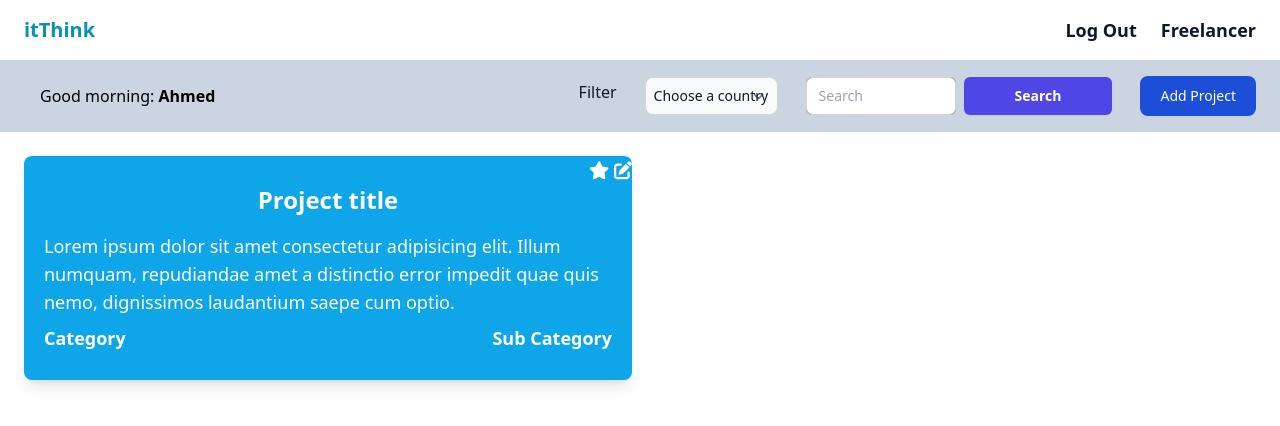
After one commit to anasHammaoui/itTthink_full_stack_projet, a PHP site: page /utilisateur.php in a window 1280 px wide. The commit adds this page. Shown: the top 426 px of the page. Run offline with PHP 8.4, Linux system fonts and the light colour scheme; a user stored in the database is signed in; data comes from the database, SQL or seed files in the repository; some libraries are stand-ins or nearby versions.

Commit message:
working o user page ui

```diff
--- /dev/null
+++ b/utilisateur.php
@@ -0,0 +1,132 @@
+<?php
+include "dataBase.php";
+session_start();
+$sessionId = $_SESSION["userId"];
+$userData = "SELECT nom_utilisateur FROM utilisateurs WHERE id_utilisateur = $sessionId";
+$getData = $connect -> query($userData);
+$getItAsArr = $getData->fetch_assoc();
+?>
+<!DOCTYPE html>
+<html lang="en">
+<head>
+    <meta charset="UTF-8">
+    <meta name="viewport" content="width=device-width, initial-scale=1.0">
+    <title>Utilisateur</title>
+    <meta name="keywords" content="freelance, user, offer">
+    <link href="https://cdn.jsdelivr.net/npm/flowbite@2.5.2/dist/flowbite.min.css" rel="stylesheet" />
+    <link rel="stylesheet" href="https://cdnjs.cloudflare.com/ajax/libs/font-awesome/6.7.1/css/all.min.css" integrity="sha512-5Hs3dF2AEPkpNAR7UiOHba+lRSJNeM2ECkwxUIxC1Q/FLycGTbNapWXB4tP889k5T5Ju8fs4b1P5z/iB4nMfSQ==" crossorigin="anonymous" referrerpolicy="no-referrer" />
+    <script src="https://cdn.tailwindcss.com"></script>
+    <script src="https://cdn.jsdelivr.net/npm/flowbite@2.5.2/dist/flowbite.min.js"></script>
+
+</head>
+<body>
+     <!-- nav bar  -->
+  <nav class="flex justify-between items-center px-4 md:px-6 py-4 bg-white shadow-md">
+    <h2 class="text-cyan-600 font-semibold text-xl">itThink</h2>
+    <ul class="flex justify-between items-center gap-6">
+    <li ><a href="index.php" class="text-slate-900 font-bold text-lg hover:text-cyan-600 transition-all">Log Out</a></li>
+      <li ><a href="signup.php" class="text-slate-900 font-bold text-lg hover:text-cyan-600 transition-all">Freelancer</a></li>
+    </ul>
+  </nav>
+  <div class="page-header flex py-4 bg-slate-300 justify-between px-4 md:px-6 items-center">
+    <!-- user name -->
+  <div class="userName  text-black  py-2 px-4 grow">
+        Good morning:
+        <span class="font-bold"><?php
+            echo $getItAsArr["nom_utilisateur"];
+        ?></span>
+    </div>
+    <!-- filter -->
+    <div class="filter flex  items-center mr-7" >
+  <label for="countries" class="block mb-2 mr-7 font-medium text-gray-900 ">Filter</label>
+  <select id="countries" class="bg-gray-50 border border-gray-300 text-gray-900 text-sm rounded-lg focus:ring-blue-500 focus:border-blue-500 block w-full p-2 " name="filter">
+    <option selected>Choose a country</option>
+    <option value="cat">category</option>
+    <option value="status">status</option>
+    <option value="date">date</option>
+  </select>
+</div>
+<!-- search -->
+    <div class="search">
+        <form action="utilisateur.php" method="POST" class="flex justify-between">
+            <input type="search" name="search" class="block w-full rounded-md bg-white px-3 py-1.5 text-base text-gray-900 outline outline-1 -outline-offset-1 outline-gray-300 placeholder:text-gray-400 focus:outline focus:outline-2 focus:-outline-offset-2 focus:outline-indigo-600 sm:text-sm/6 mr-2" placeholder="Search">
+            <input type="submit" value="Search" name="submit_search" class="flex w-full justify-center rounded-md bg-indigo-600 px-3 py-1.5 text-sm/6 font-semibold text-white shadow-sm hover:bg-indigo-500 focus-visible:outline focus-visible:outline-2 focus-visible:outline-offset-2 focus-visible:outline-indigo-600 cursor-pointer" >
+        </form>
+    </div>
+    <!-- ajouter -->
+     <!-- Ajouter -->
+ <div class="ajouter ml-7">
+
+
+<!-- Modal toggle -->
+<button data-modal-target="authentication-modal" data-modal-toggle="authentication-modal" class="block text-white bg-blue-700 hover:bg-blue-800 focus:ring-4 focus:outline-none focus:ring-blue-300 font-medium rounded-lg text-sm px-5 py-2.5 text-center dark:bg-blue-600 dark:hover:bg-blue-700 dark:focus:ring-blue-800" type="button">
+  Add Project
+</button>
+
+<!-- Main modal -->
+<div id="authentication-modal" tabindex="-1" aria-hidden="true" class="hidden  overflow-y-auto overflow-x-hidden fixed top-0 right-0 left-0 z-50 justify-center items-center w-full md:inset-0 h-[calc(100%-1rem)] max-h-full">
+    <div class="relative p-4 w-full max-w-md max-h-full">
+        <!-- Modal content -->
+        <div class="relative bg-white rounded-lg shadow dark:bg-gray-700">
+            <!-- Modal header -->
+            <div class="flex items-center justify-between p-4 md:p-5 border-b rounded-t dark:border-gray-600">
+                <h3 class="text-xl font-semibold text-gray-900 dark:text-white">
+                    Sign in to our platform
+                </h3>
+                <button type="button" class="end-2.5 text-gray-400 bg-transparent hover:bg-gray-200 hover:text-gray-900 rounded-lg text-sm w-8 h-8 ms-auto inline-flex justify-center items-center dark:hover:bg-gray-600 dark:hover:text-white" data-modal-hide="authentication-modal">
+                    <svg class="w-3 h-3" aria-hidden="true" xmlns="http://www.w3.org/2000/svg" fill="none" viewBox="0 0 14 14">
+                        <path stroke="currentColor" stroke-linecap="round" stroke-linejoin="round" stroke-width="2" d="m1 1 6 6m0 0 6 6M7 7l6-6M7 7l-6 6"/>
+                    </svg>
+                    <span class="sr-only">Close modal</span>
+                </button>
+            </div>
+            <!-- Modal body -->
+            <div class="p-4 md:p-5">
+                <form class="space-y-4" action="#">
+                    <div>
+                        <label for="email" class="block mb-2 text-sm font-medium text-gray-900 dark:text-white">Your email</label>
+                        <input type="email" name="email" id="email" class="bg-gray-50 border border-gray-300 text-gray-900 text-sm rounded-lg focus:ring-blue-500 focus:border-blue-500 block w-full p-2.5 dark:bg-gray-600 dark:border-gray-500 dark:placeholder-gray-400 dark:text-white" placeholder="name@company.com" required />
+                    </div>
+                    <div>
+                        <label for="password" class="block mb-2 text-sm font-medium text-gray-900 dark:text-white">Your password</label>
+                        <input type="password" name="password" id="password" placeholder="••••••••" class="bg-gray-50 border border-gray-300 text-gray-900 text-sm rounded-lg focus:ring-blue-500 focus:border-blue-500 block w-full p-2.5 dark:bg-gray-600 dark:border-gray-500 dark:placeholder-gray-400 dark:text-white" required />
+                    </div>
+                    <div class="flex justify-between">
+                        <div class="flex items-start">
+                            <div class="flex items-center h-5">
+                                <input id="remember" type="checkbox" value="" class="w-4 h-4 border border-gray-300 rounded bg-gray-50 focus:ring-3 focus:ring-blue-300 dark:bg-gray-600 dark:border-gray-500 dark:focus:ring-blue-600 dark:ring-offset-gray-800 dark:focus:ring-offset-gray-800" required />
+                            </div>
+                            <label for="remember" class="ms-2 text-sm font-medium text-gray-900 dark:text-gray-300">Remember me</label>
+                        </div>
+                        <a href="#" class="text-sm text-blue-700 hover:underline dark:text-blue-500">Lost Password?</a>
+                    </div>
+                    <button type="submit" class="w-full text-white bg-blue-700 hover:bg-blue-800 focus:ring-4 focus:outline-none focus:ring-blue-300 font-medium rounded-lg text-sm px-5 py-2.5 text-center dark:bg-blue-600 dark:hover:bg-blue-700 dark:focus:ring-blue-800">Login to your account</button>
+                    <div class="text-sm font-medium text-gray-500 dark:text-gray-300">
+                        Not registered? <a href="#" class="text-blue-700 hover:underline dark:text-blue-500">Create account</a>
+                    </div>
+                </form>
+            </div>
+        </div>
+    </div>
+</div>
+
+ </div>
+  </div>
+
+    <!-- dashboard projects  -->
+  <main class="dashboard grid grid-cols-1 sm:grid-cols-2 lg:grid-cols-2 gap-4 px-4 md:px-6 py-6">
+    <div class="bg-sky-500 py-7 px-5 flex items-center flex-col justify-center  text-white text-lg rounded-lg shadow-lg relative">
+        <div class="absolute top-0 right-0">
+        <i class="fa-solid fa-star "></i>
+        <i class="fa-solid fa-pen-to-square"></i>
+        </div>
+      <h2 class="text-current text-2xl mb-2 font-bold">Project title</h2>
+       <p class="my-2">Lorem ipsum dolor sit amet consectetur adipisicing elit. Illum numquam, repudiandae amet a distinctio error impedit quae quis nemo, dignissimos laudantium saepe cum optio.</p>
+      <div class="flex justify-between w-full">
+      <h2 class=" text-white font-bold">Category</h2>
+      <h2 class=" text-white font-bold">Sub Category</h2>
+      </div>
+    </div>
+  </main>
+</body>
+</html>
```
Also changed, not shown: admin.php (added, +81 -0 lines), index.php (+56 -56 lines), login.php (deleted, +0 -77 lines).
